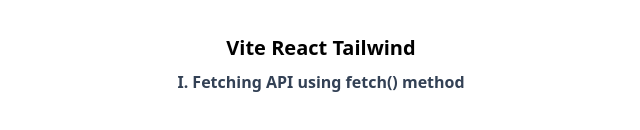
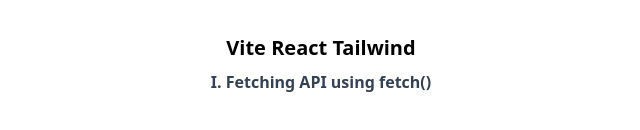
Before and after one commit to MajkoDev/react-fetch-options, a React (Vite) app: page / in a window 1280 px wide. Shown: the part 324-454 px from the top of the page, without its empty margins (319-959 px from the left). Built offline with nearby package versions, Linux system fonts and the light colour scheme.

Commit message:
Update FetchData.jsx

```diff
--- a/components/FetchData.jsx
+++ b/components/FetchData.jsx
@@ -1,13 +1,15 @@
 //TODO:     Fetching API using fetch() method
 
-import React from "react";
+import React from 'react'
 
 const FetchData = () => {
   return (
     <div>
-      <h2 className="subtitle">I. Fetching API using fetch() method</h2>
+      <h2 className="subtitle">
+        I. Fetching API using fetch()
+      </h2>
     </div>
-  );
-};
+  )
+}
 
-export default FetchData;
+export default FetchData
```
